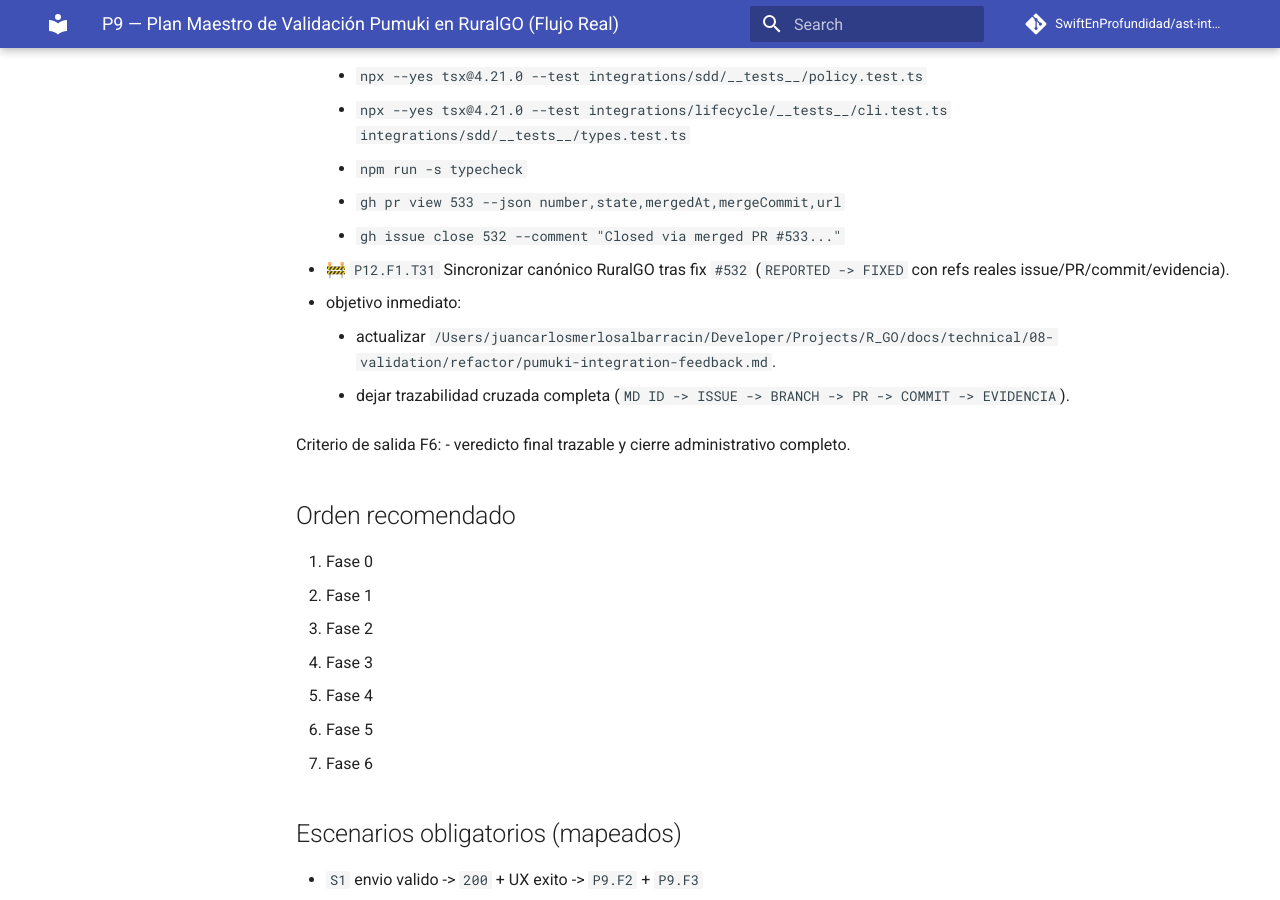
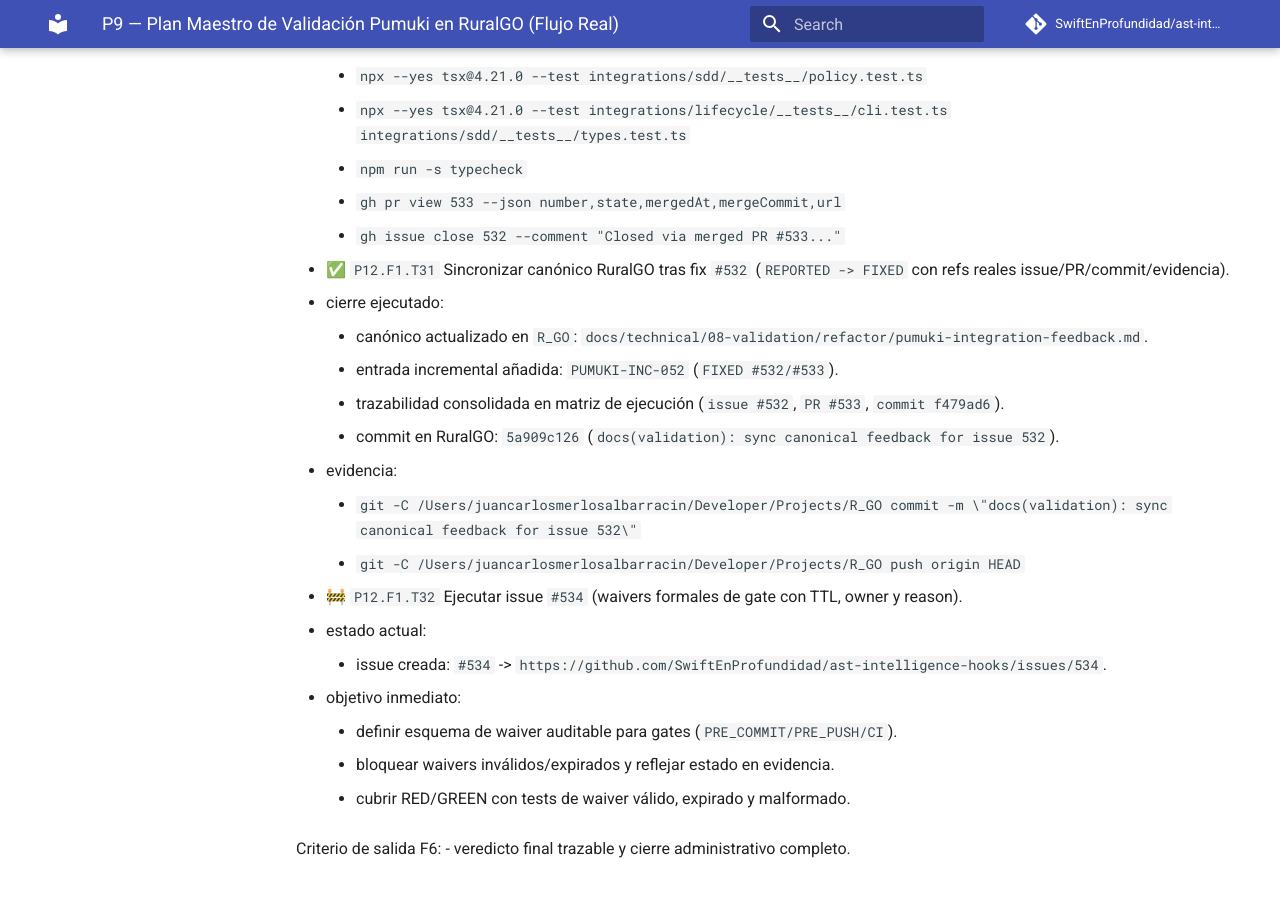
Before and after one commit to SwiftEnProfundidad/ast-intelligence-hooks, an MkDocs documentation site: the page built from docs/seguimiento-completo-validacion-ruralgo-03-03-2026.md, in a window 1280 px wide and 900 px high, scrolled down 40358 px. Built offline with MkDocs 1.6.1 and Material for MkDocs 9.7.7, drawn with Linux system fonts in a browser that asks for light colours; comment, search, counter and statistics services are not loaded.

Commit message:
docs(tracking): close T31 and activate T32

```diff
--- a/docs/seguimiento-completo-validacion-ruralgo-03-03-2026.md
+++ b/docs/seguimiento-completo-validacion-ruralgo-03-03-2026.md
@@ -1127,10 +1127,22 @@ Criterio de salida F5:
     - `npm run -s typecheck`
     - `gh pr view 533 --json number,state,mergedAt,mergeCommit,url`
     - `gh issue close 532 --comment "Closed via merged PR #533..."`
-- 🚧 `P12.F1.T31` Sincronizar canónico RuralGO tras fix `#532` (`REPORTED -> FIXED` con refs reales issue/PR/commit/evidencia).
+- ✅ `P12.F1.T31` Sincronizar canónico RuralGO tras fix `#532` (`REPORTED -> FIXED` con refs reales issue/PR/commit/evidencia).
+  - cierre ejecutado:
+    - canónico actualizado en `R_GO`: `docs/technical/08-validation/refactor/pumuki-integration-feedback.md`.
+    - entrada incremental añadida: `PUMUKI-INC-052` (`FIXED #532/#533`).
+    - trazabilidad consolidada en matriz de ejecución (`issue #532`, `PR #533`, `commit f479ad6`).
+    - commit en RuralGO: `5a909c126` (`docs(validation): sync canonical feedback for issue 532`).
+  - evidencia:
+    - `git -C /Users/juancarlosmerlosalbarracin/Developer/Projects/R_GO commit -m \"docs(validation): sync canonical feedback for issue 532\"`
+    - `git -C /Users/juancarlosmerlosalbarracin/Developer/Projects/R_GO push origin HEAD`
+- 🚧 `P12.F1.T32` Ejecutar issue `#534` (waivers formales de gate con TTL, owner y reason).
+  - estado actual:
+    - issue creada: `#534` -> `https://github.com/SwiftEnProfundidad/ast-intelligence-hooks/issues/534`.
   - objetivo inmediato:
-    - actualizar `/Users/juancarlosmerlosalbarracin/Developer/Projects/R_GO/docs/technical/08-validation/refactor/pumuki-integration-feedback.md`.
-    - dejar trazabilidad cruzada completa (`MD ID -> ISSUE -> BRANCH -> PR -> COMMIT -> EVIDENCIA`).
+    - definir esquema de waiver auditable para gates (`PRE_COMMIT/PRE_PUSH/CI`).
+    - bloquear waivers inválidos/expirados y reflejar estado en evidencia.
+    - cubrir RED/GREEN con tests de waiver válido, expirado y malformado.
 
 Criterio de salida F6:
 - veredicto final trazable y cierre administrativo completo.
```
Also changed, not shown: docs/registro-maestro-de-seguimiento.md (+1 -1 lines).
